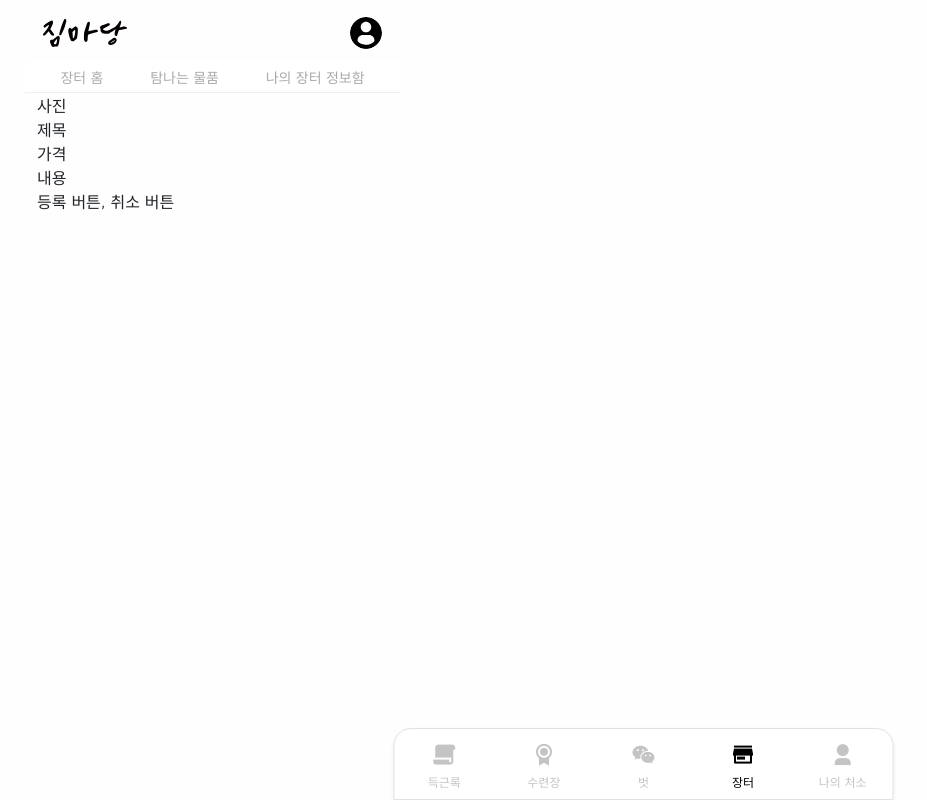
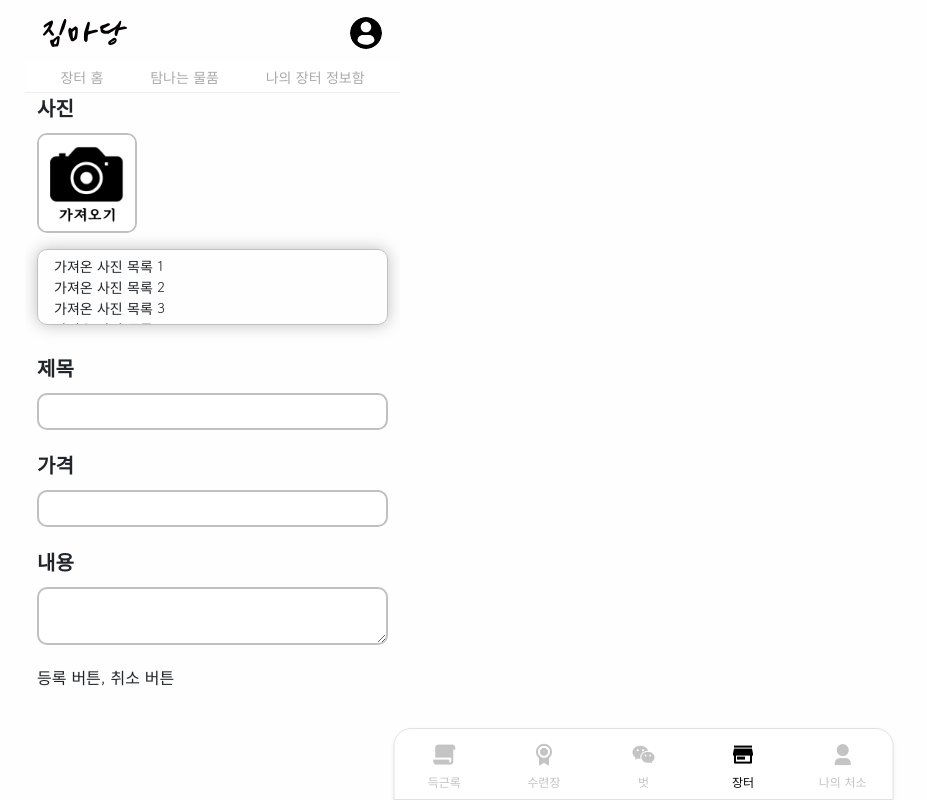
Before and after one commit to soi02/gymfrontend, a React (Vite) app: page /gymmadang/market/writeArticle in a window 1280 px wide. Shown: the whole page, without its empty margins (0-927 px from the left). Built offline with nearby package versions, Linux system fonts and the light colour scheme.

Commit message:
글 작성 페이지 ui 다듬기

```diff
--- /dev/null
+++ b/src/user/market/components/MarketFecthMyPhotoOnWriteArticle.jsx
@@ -0,0 +1,31 @@
+export default function MarketFetchMyPhotoOnWriteArticle() {
+
+    return (
+        <>
+
+        <>
+
+            <div className = "container-fluid">
+
+                <div className = "row">
+                    <div className = "col">
+                        <img src = "/src/assets/img/market/test/example/ca_2nd_project_photo_upload_division_ver2.png"
+                        style = {{
+                            position: "absolute",
+                            top: "50%",
+                            left: "50%",
+                            transform: "translate(-50%, -50%)",
+                            height: "100%",
+                            objectFit: "cover"
+                        }}/>
+                    </div>
+                </div>
+
+            </div>
+
+        </>
+
+        </>
+    )
+
+}
--- a/src/user/market/pages/MarketWriteArticle.jsx
+++ b/src/user/market/pages/MarketWriteArticle.jsx
@@ -1,3 +1,5 @@
+import MarketFetchMyPhotoOnWriteArticle from "../components/MarketFecthMyPhotoOnWriteArticle";
+
 export default function MarketWriteArticlePage() {
 
     return(
@@ -6,29 +8,79 @@ export default function MarketWriteArticlePage() {
             <div className = "container-fluid">
 
                 <div className = "row">
-                    <div className = "col primaryDivisionDefault" style = {{position : "relative", height : "80vh", overflowX : "hidden"}}>
+                    <div className = "col primaryDivisionDefault" style = {{ height : "80vh", overflowX : "hidden"}}>
 
                         <div className = "row">
-                            <div className = "col">
-                                사진
+                            <div className = "col" style = {{marginBottom : "2.5vh"}}>
+                                <div className = "row">
+                                    <div className = "col" style = {{fontSize : "2.5vh", fontWeight : "bold", marginBottom : "1.25vh"}}>
+                                        사진
+                                    </div>
+                                </div>
+                                <div className = "row">
+                                    <div className = "col" style = {{marginBottom : "2vh"}}>
+                                        <div className = "row gx-0">
+                                            <div className = "col-auto" style = {{width : "12.5vh", height : "12.5vh", overflow : "hidden", position : "relative",
+                                            paddingLeft : "0vh", paddingRight : "0vh", border : "0.25vh solid rgb(192, 192, 192)", borderRadius : "1.25vh"}}>
+                                                <MarketFetchMyPhotoOnWriteArticle />
+                                            </div>
+                                        </div>
+                                    </div>
+                                </div>
+                                <div className = "row gx-0">
+                                    <div className = "col secondaryDivisionDefault" style = {{fontSize : "1.75vh", paddingTop : "0.75vh", paddingBottom : "0.75vh", paddingLeft : "2vh", paddingRight : "2vh",
+                                    marginBottom : "1vh", height : "9.5vh", overflowY : "auto"}}>
+                                        가져온 사진 목록 1 <br />
+                                        가져온 사진 목록 2 <br />
+                                        가져온 사진 목록 3 <br />
+                                        가져온 사진 목록 4 <br />
+                                    </div>
+                                </div>
                             </div>
                         </div>
 
                         <div className = "row">
-                            <div className = "col">
-                                제목
+                            <div className = "col" style = {{marginBottom : "2.5vh"}}>
+                                <div className = "row">
+                                    <div className = "col" style = {{fontSize : "2.5vh", fontWeight : "bold", marginBottom : "1.25vh"}}>
+                                        제목
+                                    </div>
+                                </div>
+                                <div className = "row">
+                                    <div className = "col">
+                                        <input className = "form-control writeArticleTextDivisionDefault" style = {{fontSize : "1.75vh"}}/>
+                                    </div>
+                                </div>
                             </div>
                         </div>
 
                         <div className = "row">
-                            <div className = "col">
-                                가격
+                            <div className = "col" style = {{marginBottom : "2.5vh"}}>
+                                <div className = "row">
+                                    <div className = "col" style = {{fontSize : "2.5vh", fontWeight : "bold", marginBottom : "1.25vh"}}>
+                                        가격
+                                    </div>
+                                </div>
+                                <div className = "row">
+                                    <div className = "col">
+                                        <input className = "form-control writeArticleTextDivisionDefault" style = {{fontSize : "1.75vh"}}/>
+                                    </div>
+                                </div>
                             </div>
                         </div>
 
                         <div className = "row">
-                            <div className = "col">
-                                내용
+                            <div className = "col" style = {{marginBottom : "2.5vh"}}>
+                                <div className = "row">
+                                    <div className = "col" style = {{fontSize : "2.5vh", fontWeight : "bold", marginBottom : "1.25vh"}}>
+                                        내용
+                                    </div>
+                                </div>
+                                <div className = "row">
+                                    <div className = "col">
+                                        <textarea className = "form-control writeArticleTextDivisionDefault" style = {{fontSize : "1.75vh"}}/>
+                                    </div>
+                                </div>
                             </div>
                         </div>
 
--- a/src/user/market/styles/MarketCommonStyles.css
+++ b/src/user/market/styles/MarketCommonStyles.css
@@ -77,6 +77,17 @@
 
 }
 
+.writeArticleTextDivisionDefault {
+
+  border-radius : 1.25vh;
+  padding-left : 2vh;
+  padding-left : 2vh;
+  padding-top : 0.75vh;
+  padding-bottom : 0.75vh;
+  border: 0.25vh solid rgb(192, 192, 192);
+
+}
+
 .primaryDivisionDefault {
 
   overflow-y : auto;
```
